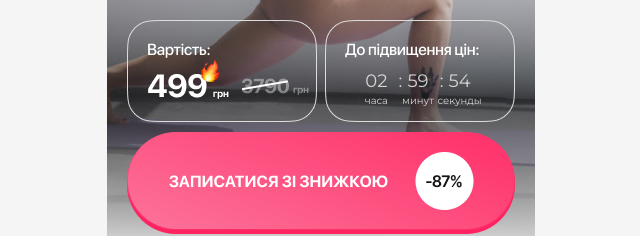
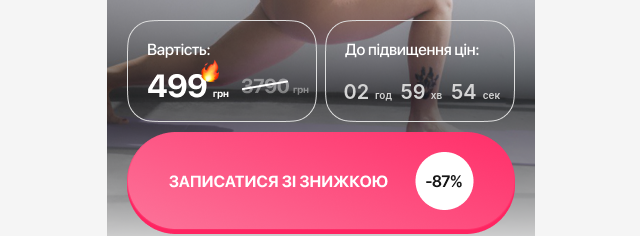
Before and after one commit to Pencil-Knight/pencil-knight.github.io, a plain HTML site: page index.html in a window 1280 px wide. Shown: the part 585-821 px from the top of the page, without its empty margins (319-959 px from the left). Drawn offline with nearby package versions, Linux system fonts and the light colour scheme.

Commit message:
escheRazZaebal

```diff
--- a/css/style.css
+++ b/css/style.css
@@ -109,34 +109,47 @@ header img,
 
 .timer__items {
   display: flex;
-  font-size: 18px;
+	flex-direction: row;
+  font-size: 20px;
+	font-weight: 500;
 	position: absolute;
 	top: 65.5rem;
-	left: 58%;
+	left: 49%;
 	color: #D4D4D4;
+	font-family: SF Pro Display;
+	font-weight: 600;
 }
 .timer__item {
   position: relative;
-  min-width: 20px;
-  margin-left: 10px;
-  margin-right: 10px;
+  min-width: 1%;
+  margin-left: 0;
+  margin-right: 0;
+	padding: 10px;
   padding-bottom: 15px;
   text-align: center;
 }
+.timer__seconds {
+	margin-left: -12px;
+}
+.timer__minutes {
+	margin-left: 0;
+	/* margin-right: -5px; */
+
+}
 .timer__item::before {
   content: attr(data-title);
-  display: block;
-  position: absolute;
-  left: 50%;
+  display: flexbox;
+  position: relative;
+  left: 114%;
   bottom: 0;
   transform: translateX(-50%);
   font-size: 10px;
 }
-.timer__item:not(:last-child)::after {
+/* .timer__item:not(:last-child)::after {
   content: ':';
   position: absolute;
   right: -15px;
-}
+} */
 
 
 /* .timer {
--- a/index.js
+++ b/index.js
@@ -132,9 +132,9 @@ class CountdownTimer {
 		this._out.minutes = minutes < 10 ? '0' + minutes : minutes;
 		this._out.seconds = seconds < 10 ? '0' + seconds : seconds;
 		// this._out.daysTitle = CountdownTimer.declensionNum(days, ['день', 'дня', 'дней']);
-		this._out.hoursTitle = CountdownTimer.declensionNum(hours, ['час', 'часа', 'часов']);
-		this._out.minutesTitle = CountdownTimer.declensionNum(minutes, ['минута', 'минуты', 'минут']);
-		this._out.secondsTitle = CountdownTimer.declensionNum(seconds, ['секунда', 'секунды', 'секунд']);
+		this._out.hoursTitle = CountdownTimer.declensionNum(hours, ['год', 'год', 'год']);
+		this._out.minutesTitle = CountdownTimer.declensionNum(minutes, ['хв', 'хв', 'хв']);
+		this._out.secondsTitle = CountdownTimer.declensionNum(seconds, ['сек', 'сек', 'сек']);
 		this._cbChange ? this._cbChange(this._out) : null;
 		if (diff <= 0) {
 			clearInterval(this._timerId);
```
